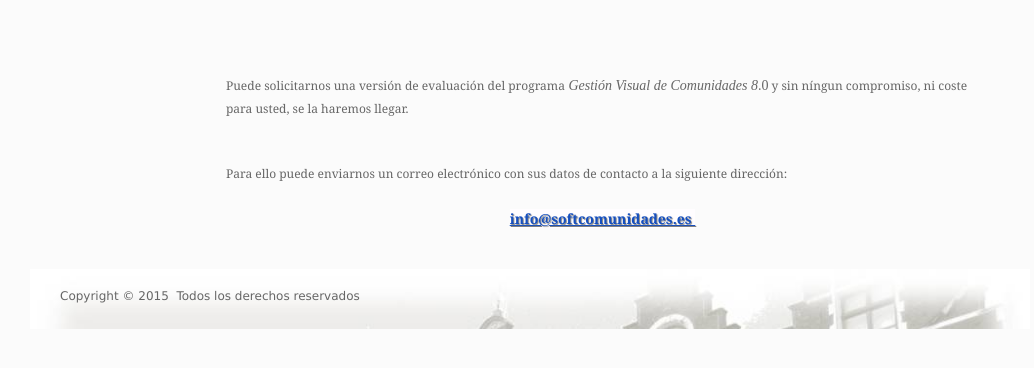
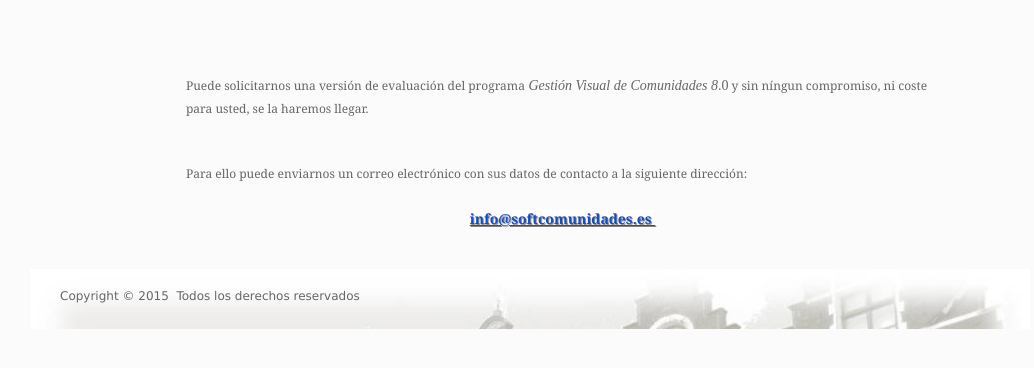
Before and after one commit to programa-comunidades/programa-comunidades.github.io, a plain HTML site: page descargas.html in a window 1280 px wide. Shown: the part 184-552 px from the top of the page, without its empty margins (110-1144 px from the left). Drawn offline with Linux system fonts and the light colour scheme.

Commit message:
Update descargas.html

```diff
--- a/descargas.html
+++ b/descargas.html
@@ -80,7 +80,7 @@
 <div class="self container" style="width:100%;height:100%;">
 <div class="marginwrapper" style="padding:0px 91px 38px 156px;">
 <div class="block">
-<div class="self mobile-leaf text textnormal mobile-undersized-upper" style="width:753px;min-height:162px;line-height:1.8;padding:0px 0px 0px 40px;"><p><span>&nbsp;</span></p><p><span>Puede solicitarnos una versión de evaluación del programa</span><span class=" mobile-undersized-upper" style="font-family:'Georgia,Georgia,serif';font-size:14px;"> </span><span class=" mobile-undersized-upper" style="font-family:'Georgia,Georgia,serif';font-size:14px;font-style:italic;">Gestión Visual de Comunidades 8</span><span class=" mobile-undersized-upper" style="font-family:'Georgia,Georgia,serif';font-size:14px;font-style:normal;">.0</span><span> y sin níngun compromiso, ni coste para usted, se la haremos llegar.</span></p><p><span>&nbsp;</span></p><p><span>&nbsp;</span></p><p><span>Para ello puede enviarnos un correo electrónico con sus datos de contacto a la siguiente dirección:</span></p><div style="text-align:right;"><p><span>&nbsp;</span></p></div><div style="text-align:center;"><p><span class=" mobile-undersized-upper" style="font-size:14px;font-weight:bold;"><a class="textlink link" href="mailto:info@softcomunidades.es" target="_blank">info@softcomunidades.es </a></span></p></div></div>
+<div class="self mobile-leaf text textnormal mobile-undersized-upper" style="width:753px;min-height:162px;line-height:1.8;"><p><span>&nbsp;</span></p><p><span>Puede solicitarnos una versión de evaluación del programa</span><span class=" mobile-undersized-upper" style="font-family:'Georgia,Georgia,serif';font-size:14px;"> </span><span class=" mobile-undersized-upper" style="font-family:'Georgia,Georgia,serif';font-size:14px;font-style:italic;">Gestión Visual de Comunidades 8</span><span class=" mobile-undersized-upper" style="font-family:'Georgia,Georgia,serif';font-size:14px;font-style:normal;">.0</span><span> y sin níngun compromiso, ni coste para usted, se la haremos llegar.</span></p><p><span>&nbsp;</span></p><p><span>&nbsp;</span></p><p><span>Para ello puede enviarnos un correo electrónico con sus datos de contacto a la siguiente dirección:</span></p><div style="text-align:right;"><p><span>&nbsp;</span></p></div><div style="text-align:center;"><p><span class=" mobile-undersized-upper" style="font-size:14px;font-weight:bold;"><a class="textlink link" href="mailto:info@softcomunidades.es" target="_blank">info@softcomunidades.es </a></span></p></div></div>
 </div>
 </div>
 <div class="end"></div></div>
```
